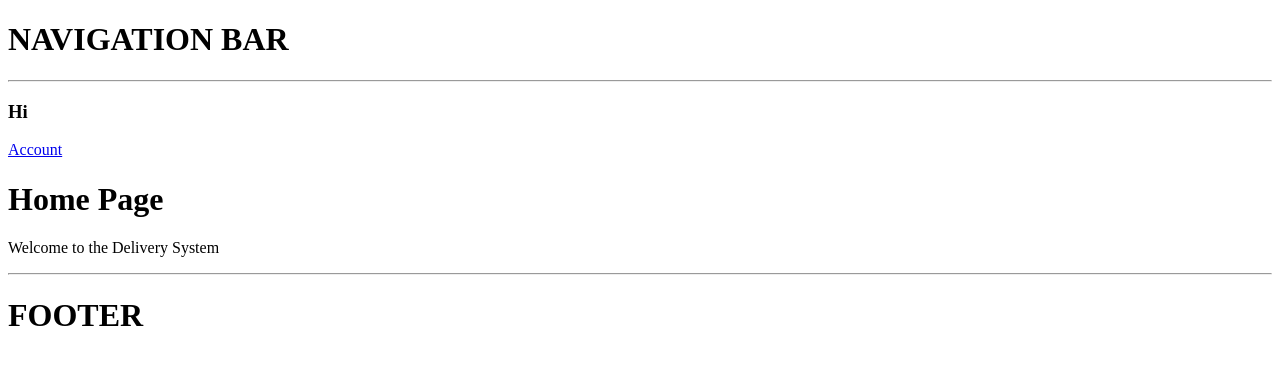
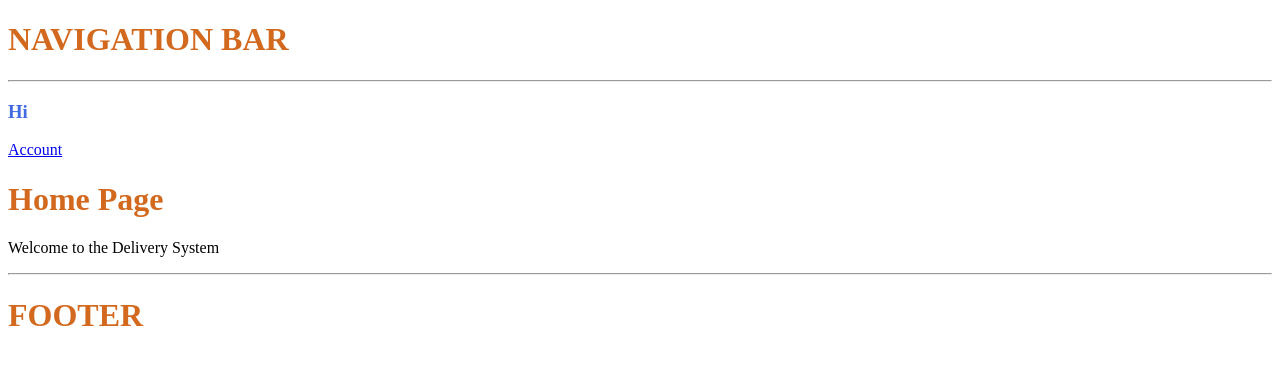
Before and after one commit to pacheco-luis/delivery_system, a Django app: page / in a window 1280 px wide. Shown: the top 365 px of the page. Run offline with Django 4.2, Linux system fonts and the light colour scheme.

Commit message:
configured static files

```diff
--- a/delivery_system/urls.py
+++ b/delivery_system/urls.py
@@ -16,8 +16,12 @@ Including another URLconf
 """
 from django.contrib import admin
 from django.urls import path, include
+from django.conf import settings
+from django.conf.urls.static import static
 
 urlpatterns = [
     path('admin/', admin.site.urls),
     path('', include('users.urls'))
 ]
+
+urlpatterns += static(settings.MEDIA_URL, document_root=settings.MEDIA_ROOT)
--- /dev/null
+++ b/static/css/style.css
@@ -0,0 +1,11 @@
+h1 {
+    color: chocolate;
+}
+
+h2 {
+    color: cyan;
+}
+
+h3 {
+    color: royalblue
+}
--- a/templates/base.html
+++ b/templates/base.html
@@ -1,10 +1,12 @@
 <!DOCTYPE html>
+{% load static %}
 <html lang="en">
 
 <head>
     <meta charset="UTF-8">
     <meta name="viewport" content="width=device-width, initial-scale=1.0">
     <title>Delivery System | {% block title %}{% endblock title %}</title>
+    <link rel="stylesheet" href="{% static 'css/style.css' %}">
 </head>
 
 <body>
```
Also changed, not shown: delivery_system/settings.py (+9 -1 lines), static/images/profile_images/user-default.png (added).
